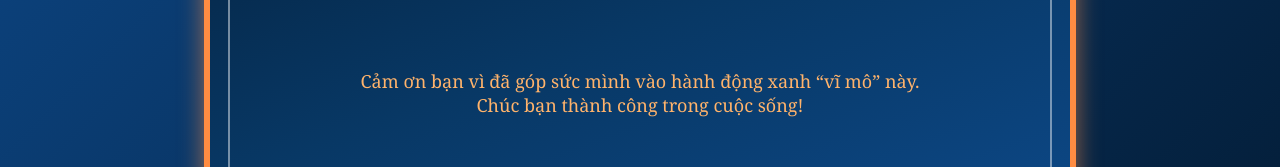
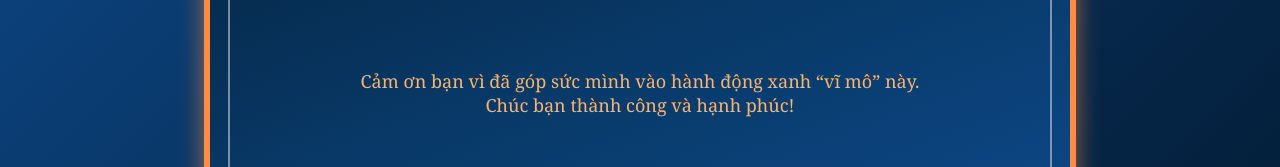
Before and after one commit to kennyphan07082007-cyber/Clueless-Idiots-Certificate, a plain HTML site: page index.html in a window 1280 px wide. Shown: the part 595-762 px from the top of the page. Drawn offline with nearby package versions, Linux system fonts and the light colour scheme.

Commit message:
Update index.html

```diff
--- a/index.html
+++ b/index.html
@@ -117,7 +117,7 @@
 
     <p style="margin-top:35px; max-width:75%; font-size:18px;">
       Cảm ơn bạn vì đã góp sức mình vào hành động xanh “vĩ mô” này.
-      Chúc bạn thành công trong cuộc sống!
+      Chúc bạn thành công và hạnh phúc!
     </p>
 
     <p style="margin-top:40px; font-style:italic; font-size:20px;">— Clueless Idiots —</p>
```
